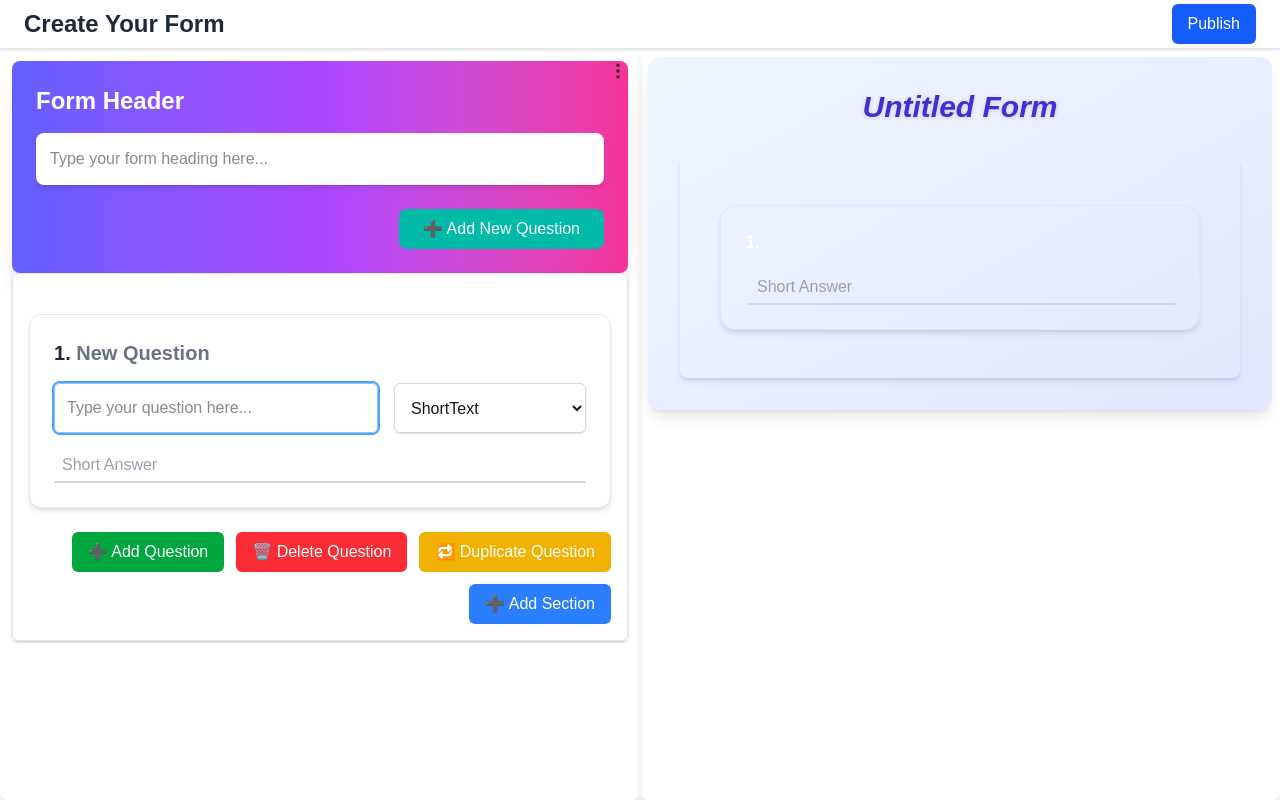
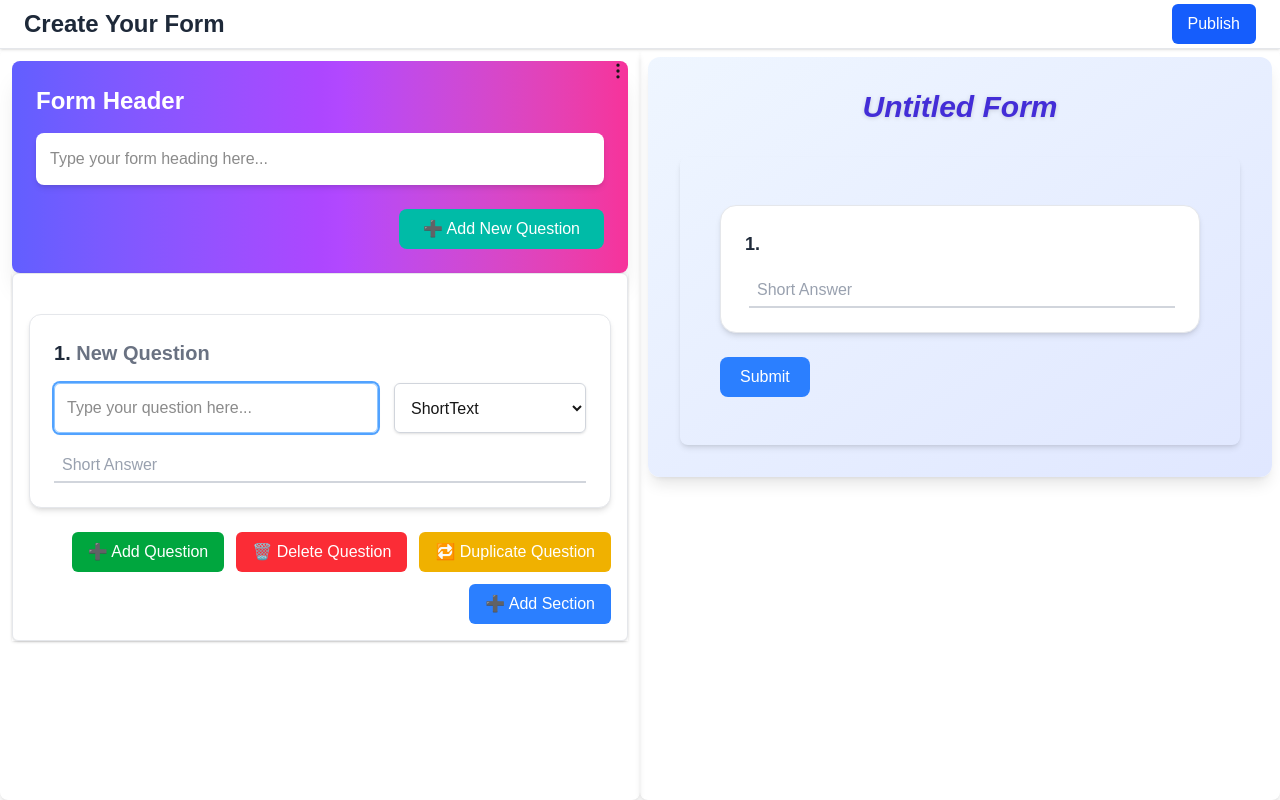
Before and after one commit to Bhavye2003Developer/EaseForms, a Next.js app: page /create in a window 1280 px wide. Both pictures are taken after a click on the button "➕ Add New Question". Built offline with nearby package versions, Linux system fonts and the light colour scheme.

Commit message:
added form submit functionality as well as form submission page

```diff
--- /dev/null
+++ b/src/app/api/fill-form/route.ts
@@ -0,0 +1,14 @@
+import { FormType } from "@/utils/types";
+import { NextRequest } from "next/server";
+
+let form: FormType | null = null;
+
+export async function POST(req: NextRequest) {
+  const data = await req.json();
+  form = data;
+  console.log("Request accepted: ", form);
+  return Response.json({
+    message: "Got form answers.",
+    status: 200,
+  });
+}
--- a/src/components/FormFillingView.tsx
+++ b/src/components/FormFillingView.tsx
@@ -4,9 +4,10 @@ import { useEffect } from "react";
 import QuestionsView from "./create-ui/QuestionsView";
 import useFormFillingStore from "@/utils/useFormFillingStore";
 import { Scene } from "@/utils/types";
+import FormSubmissionPage from "./create-ui/FormSubmissionPage";
 
 export default function FormFillingView() {
-  const { form, setForm } = useFormFillingStore();
+  const { form, setForm, isFormSubmitted } = useFormFillingStore();
 
   async function fetchFormStruct() {
     const res = await fetch("/api/create-form");
@@ -21,10 +22,11 @@ export default function FormFillingView() {
     fetchFormStruct();
   }, []);
 
-
   return (
     <div className="flex-1 p-8 rounded-xl shadow-lg relative bg-gradient-to-br w-screen h-screen">
-      {form === null ? (
+      {isFormSubmitted ? (
+        <FormSubmissionPage />
+      ) : form === null ? (
         "Loading..."
       ) : (
         <div>
--- /dev/null
+++ b/src/components/create-ui/FormSubmissionPage.tsx
@@ -0,0 +1,13 @@
+export default function FormSubmissionPage() {
+  return (
+    <div className="flex flex-col items-center justify-center py-20">
+      <h2 className="text-xl sm:text-2xl font-semibold text-white mb-2 text-center">
+        Thanks for filling out the form!
+      </h2>
+      <p className="text-gray-600 text-sm text-center max-w-md">
+        Your responses have been successfully submitted. You may now close this
+        tab.
+      </p>
+    </div>
+  );
+}
--- a/src/components/create-ui/SingleQuestionCard.tsx
+++ b/src/components/create-ui/SingleQuestionCard.tsx
@@ -1,6 +1,7 @@
 import { QuestionType, Scene } from "@/utils/types";
 import AnswerBox from "./AnswerBox";
 import { useEffect } from "react";
+import SubmitBtn from "./SubmitBtn";
 
 export enum BtnCss {
   enabled = "px-5 py-2 bg-blue-500 text-white rounded-lg hover:bg-blue-600 transition-all duration-200",
@@ -50,6 +51,7 @@ export default function SingleQuestionCard({
         >
           ← Prev
         </button>
+        {buttonsActivity.next ? (
           <button
             onClick={onNext}
             disabled={!buttonsActivity.next}
@@ -57,6 +59,9 @@ export default function SingleQuestionCard({
           >
             Next →
           </button>
+        ) : (
+          <SubmitBtn scene={scene} />
+        )}
       </div>
     </div>
   );
--- /dev/null
+++ b/src/components/create-ui/SubmitBtn.tsx
@@ -0,0 +1,62 @@
+import { Scene } from "@/utils/types";
+import { useState } from "react";
+import { toast } from "sonner";
+import { BtnCss } from "./SingleQuestionCard";
+import useFormFillingStore from "@/utils/useFormFillingStore";
+
+export default function SubmitBtn({ scene }: { scene: Scene }) {
+  const formSubmittingLoadingMsg = `Submitting the ${
+    scene === Scene.Preview ? "example" : ""
+  } form...`;
+
+  const [isBtnDisabled, setIsBtnDisabled] = useState(false);
+  const { form, setFormSubmitted } = useFormFillingStore();
+
+  async function submitForm() {
+    const req = await fetch("/api/fill-form", {
+      method: "POST",
+      body: JSON.stringify({
+        data: form,
+      }),
+    });
+    const res = await req.json();
+    return res;
+  }
+
+  return (
+    <>
+      <button
+        className={
+          isBtnDisabled
+            ? `${BtnCss.disabled} opacity-60 cursor-not-allowed`
+            : BtnCss.enabled
+        }
+        disabled={isBtnDisabled}
+        onClick={async () => {
+          setIsBtnDisabled(true);
+          console.log("scene: ", scene);
+          if (scene === Scene.Preview) {
+            console.log("msg: ", formSubmittingLoadingMsg);
+            toast.loading(formSubmittingLoadingMsg, {
+              id: "exampleMsg",
+            });
+            setTimeout(() => {
+              toast.dismiss("exampleMsg");
+              setIsBtnDisabled(false);
+            }, 5000);
+          } else {
+            toast.loading(formSubmittingLoadingMsg, {
+              id: "submittingForm",
+            });
+            await submitForm();
+            toast.dismiss("submittingForm");
+            toast.success("Form Submitted Successfully");
+            setFormSubmitted();
+          }
+        }}
+      >
+        Submit
+      </button>
+    </>
+  );
+}
--- /dev/null
+++ b/src/components/create-ui/UI/QuestionsPageUI.tsx
@@ -0,0 +1,39 @@
+import { DivStructType, Scene } from "@/utils/types";
+import AnswerBox from "../AnswerBox";
+import SubmitBtn from "../SubmitBtn";
+
+export default function QuestionsPageUI({
+  scene,
+  questions,
+}: {
+  questions: DivStructType;
+  scene: Scene;
+}) {
+  return (
+    <>
+      {questions.map((question, idx) =>
+        "title" in question ? (
+          <div
+            key={question.id}
+            className="p-6 bg-white rounded-2xl shadow-md border border-gray-200 hover:shadow-lg transition-all"
+          >
+            <div className="mb-4 flex justify-between items-start">
+              <h2 className="text-lg font-semibold text-gray-800">
+                {idx + 1}. {question.title}
+              </h2>
+            </div>
+            <div className="pl-1">
+              <AnswerBox
+                scene={scene}
+                data={question.ans.data}
+                questionId={question.id}
+                option={question.ans.type}
+              />
+            </div>
+          </div>
+        ) : null
+      )}
+      <SubmitBtn scene={scene} />
+    </>
+  );
+}
--- a/src/components/create-ui/UI/SimpleQuestionUI.tsx
+++ b/src/components/create-ui/UI/SimpleQuestionUI.tsx
@@ -1,7 +1,8 @@
-import { DivStructType, QuestionType, Scene } from "@/utils/types";
-import AnswerBox from "../../create-ui/AnswerBox";
-import useFormStore from "@/utils/useFormStore";
+import { DivStructType, Scene } from "@/utils/types";
 import SectionedQuestionsUI from "./SectionedQuestionsUI";
+import useFormFillingStore from "@/utils/useFormFillingStore";
+import QuestionsPageUI from "./QuestionsPageUI";
+import FormSubmissionPage from "../FormSubmissionPage";
 
 export default function SimpleQuestionUI({
   scene,
@@ -15,34 +16,19 @@ export default function SimpleQuestionUI({
   ).length;
 
   return (
-    <div className="max-w-3xl mx-auto space-y-6 px-4 py-6">
+    <div className="max-w-3xl mx-auto px-4 py-6 space-y-6">
       {sectionCnt > 0 ? (
         <SectionedQuestionsUI questions={questions} scene={scene} />
       ) : (
-        questions.map((question, idx) => (
-          <div
-            key={question.id}
-            className="p-6 rounded-2xl shadow-md border border-gray-200 transition-all hover:shadow-lg"
-          >
-            {"title" in question ? (
-              <>
-                <div className="mb-4 flex items-start justify-between">
-                  <h2 className="text-base sm:text-lg font-semibold text-white leading-snug">
-                    {idx + 1}. {question.title}
-                  </h2>
-                </div>
-                <div className="pl-1">
-                  <AnswerBox
-                    scene={scene}
-                    data={question.ans.data}
-                    questionId={question.id}
-                    option={question.ans.type}
-                  />
-                </div>
-              </>
-            ) : null}
-          </div>
-        ))
+        <>
+          {questions.length > 0 ? (
+            <QuestionsPageUI questions={questions} scene={scene} />
+          ) : (
+            <div className="text-center text-gray-500 text-sm">
+              No questions available.
+            </div>
+          )}
+        </>
       )}
     </div>
   );
--- a/src/components/create-ui/UI/SingleQuestionUI.tsx
+++ b/src/components/create-ui/UI/SingleQuestionUI.tsx
@@ -1,6 +1,9 @@
+"use client";
+
 import { DivStructType, QuestionType, Scene, SectionType } from "@/utils/types";
 import { useState } from "react";
 import SingleQuestionCard from "../SingleQuestionCard";
+import useFormFillingStore from "@/utils/useFormFillingStore";
 
 export default function SingleQuestionUI({
   scene,
@@ -10,6 +13,7 @@ export default function SingleQuestionUI({
   questions: DivStructType;
 }) {
   const [currentQuestionIndex, setCurrentQuestionIndex] = useState(0);
+  const { isFormSubmitted } = useFormFillingStore();
 
   const onlyQuestions = questions.filter((question) => "title" in question);
 
@@ -31,7 +35,9 @@ export default function SingleQuestionUI({
   return (
     <div className="flex items-center justify-center bg-gradient-to-br from-indigo-100 to-blue-100 p-6">
       <div className="w-full max-w-lg bg-white rounded-2xl shadow-xl p-6">
-        {onlyQuestions.length > 0 && (
+        {isFormSubmitted
+          ? "Thanks for filling form"
+          : onlyQuestions.length > 0 && (
               <SingleQuestionCard
                 scene={scene}
                 question={onlyQuestions[currentQuestionIndex]}
--- a/src/utils/useFormFillingStore.ts
+++ b/src/utils/useFormFillingStore.ts
@@ -3,12 +3,15 @@ import { AnswerDataType, FormType } from "./types";
 
 interface FormFillingState {
   form: FormType | null;
+  isFormSubmitted: boolean;
   setForm: (form: FormType) => void;
   updateAnswer: (questionId: number, answer: AnswerDataType) => void;
+  setFormSubmitted: () => void;
 }
 
 const useFormFillingStore = create<FormFillingState>((set, get) => ({
   form: null,
+  isFormSubmitted: false,
   setForm(form) {
     set((state) => ({ ...state, form }));
   },
@@ -21,6 +24,7 @@ const useFormFillingStore = create<FormFillingState>((set, get) => ({
         (question) => question.id === questionId
       );
       const question = questions[questionIndex];
+      if ("ans" in question) {
         question.ans.data = answer;
         questions[questionIndex] = question;
         set((state) => ({
@@ -33,6 +37,10 @@ const useFormFillingStore = create<FormFillingState>((set, get) => ({
           },
         }));
       }
+    }
+  },
+  setFormSubmitted: () => {
+    set((state) => ({ ...state, isFormSubmitted: true }));
   },
 }));
 
--- a/src/utils/useFormStore.ts
+++ b/src/utils/useFormStore.ts
@@ -14,7 +14,6 @@ import { form } from "./constants";
 interface FormState {
   form: FormType;
   questionIdToBeImplemented: number;
-  sectionCnt: number;
   createNewQuestion: (prevQuestionId: number) => void;
   deleteQuestion: (questionIdToBeImplemented: number) => void;
   updateQuestion: (questionId: number, updatedQuestion: QuestionType) => void;
@@ -31,7 +30,6 @@ interface FormState {
 const useFormStore = create<FormState>()((set, get) => ({
   form: form,
   questionIdToBeImplemented: 1,
-  sectionCnt: 0,
   createNewQuestion: (prevQuestionId: number) => {
     const [updatedQuestions, questionIdToBeImplemented] = [
       [...get().form.formData.questions],
@@ -228,7 +226,6 @@ const useFormStore = create<FormState>()((set, get) => ({
         },
       },
       questionIdToBeImplemented: state.questionIdToBeImplemented + 1,
-      sectionCnt: state.sectionCnt + 1,
     }));
   },
 }));
```
Also changed, not shown: src/components/create-ui/MultipleQuestionsCard.tsx (+17 -10 lines). Lines whose indentation alone changed are shown as unchanged.
